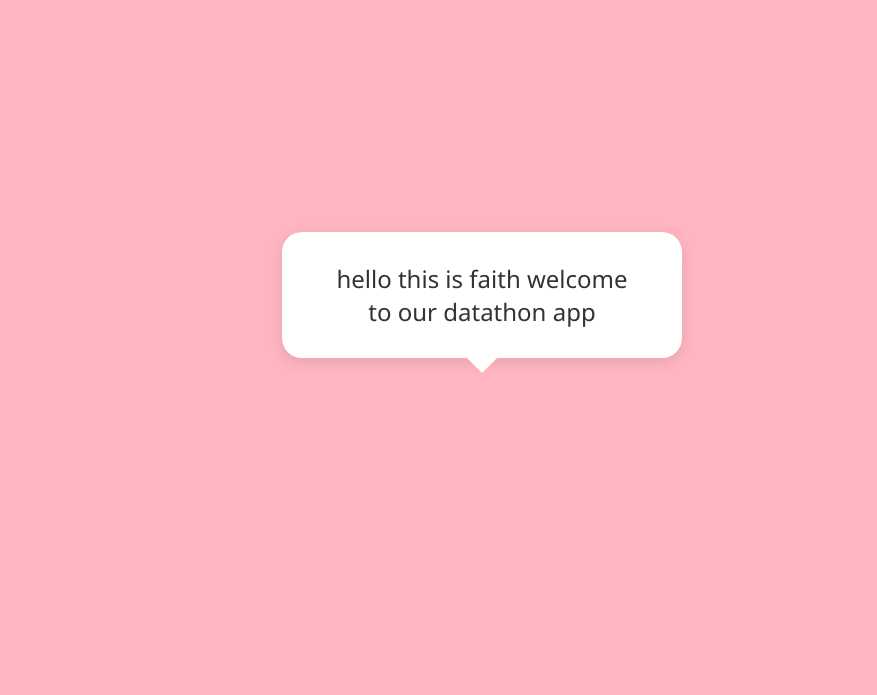
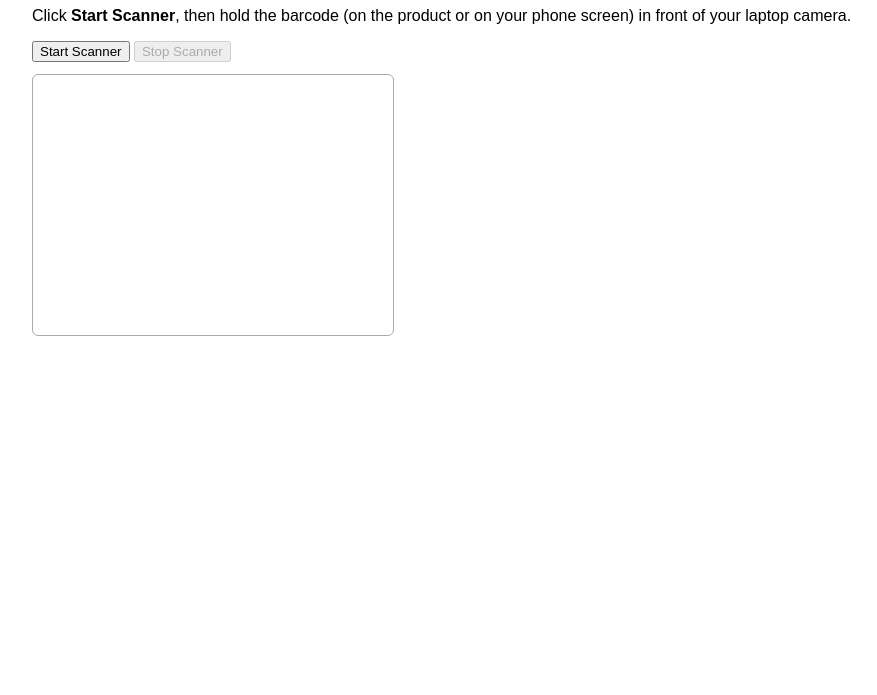
Before and after one commit to itsfaith222/datathon-app, a website: page frontend/index.html in a window 1280 px wide. Shown: the part 105-800 px from the top of the page, without its empty margins (158-1035 px from the left). Drawn offline with Linux system fonts and the light colour scheme.

Commit message:
Update index.html
Edited this page

```diff
--- a/frontend/index.html
+++ b/frontend/index.html
@@ -1,67 +1,36 @@
-<!DOCTYPE html>
-<html lang="en">
+<!-- frontend/index.html -->
+<!doctype html>
+<html>
 <head>
-    <meta charset="UTF-8">
-    <meta name="viewport" content="width=device-width, initial-scale=1.0">
-    <title>Datathon App</title>
-    <style>
-        * {
-            margin: 0;
-            padding: 0;
-            box-sizing: border-box;
-        }
-
-        body {
-            background-color: #ffb6c1; /* Light pink background */
-            min-height: 100vh;
-            display: flex;
-            justify-content: center;
-            align-items: center;
-            font-family: 'Segoe UI', Tahoma, Geneva, Verdana, sans-serif;
-        }
-
-        .text-bubble {
-            background-color: white;
-            border-radius: 20px;
-            padding: 30px 40px;
-            box-shadow: 0 4px 15px rgba(0, 0, 0, 0.1);
-            position: relative;
-            max-width: 400px;
-            text-align: center;
-            font-size: 24px;
-            color: #333;
-            animation: fadeIn 0.5s ease-in;
-        }
-
-        /* Speech bubble tail */
-        .text-bubble::after {
-            content: '';
-            position: absolute;
-            bottom: -15px;
-            left: 50%;
-            transform: translateX(-50%);
-            width: 0;
-            height: 0;
-            border-left: 15px solid transparent;
-            border-right: 15px solid transparent;
-            border-top: 15px solid white;
-        }
-
-        @keyframes fadeIn {
-            from {
-                opacity: 0;
-                transform: translateY(20px);
-            }
-            to {
-                opacity: 1;
-                transform: translateY(0);
-            }
-        }
-    </style>
+  <meta charset="utf-8"/>
+  <meta name="viewport" content="width=device-width,initial-scale=1"/>
+  <title>Health Scanner (Demo)</title>
+  <style>
+    body { font-family: Arial, Helvetica, sans-serif; max-width:900px; margin:20px auto; padding:12px; }
+    video { border: 1px solid #aaa; border-radius:6px; }
+    .safe { color: green; font-weight: 700; font-size:18px; }
+    .unsafe { color: red; font-weight: 800; font-size:20px; animation: flash 0.7s infinite; }
+    @keyframes flash { 50% { opacity: 0.4 } }
+  </style>
 </head>
 <body>
-    <div class="text-bubble">
-        hello this is faith welcome to our datathon app
-    </div>
+  <h1>Health Scanner</h1>
+  <p>Click <strong>Start Scanner</strong>, then hold the barcode (on the product or on your phone screen) in front of your laptop camera.</p>
+
+  <div>
+    <button id="startScanner">Start Scanner</button>
+    <button id="stopScanner" disabled>Stop Scanner</button>
+  </div>
+
+  <div style="margin-top:12px;">
+    <video id="video" width="360" height="260"></video>
+  </div>
+
+  <div id="scanOutput" style="margin-top:12px;"></div>
+  <div id="checkOutput" style="margin-top:12px;"></div>
+
+  <!-- ZXing library -->
+  <script src="https://unpkg.com/@zxing/library@latest"></script>
+  <script src="script.js"></script>
 </body>
 </html>
```
